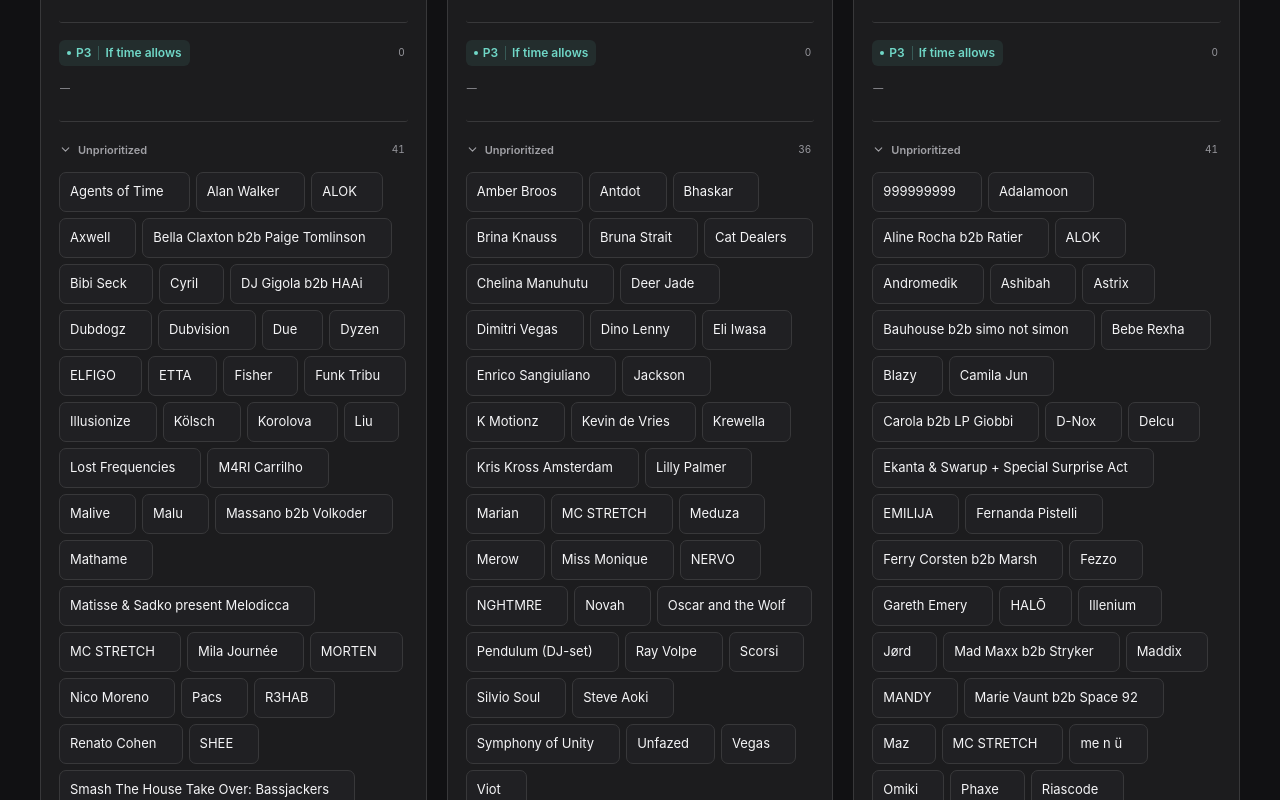
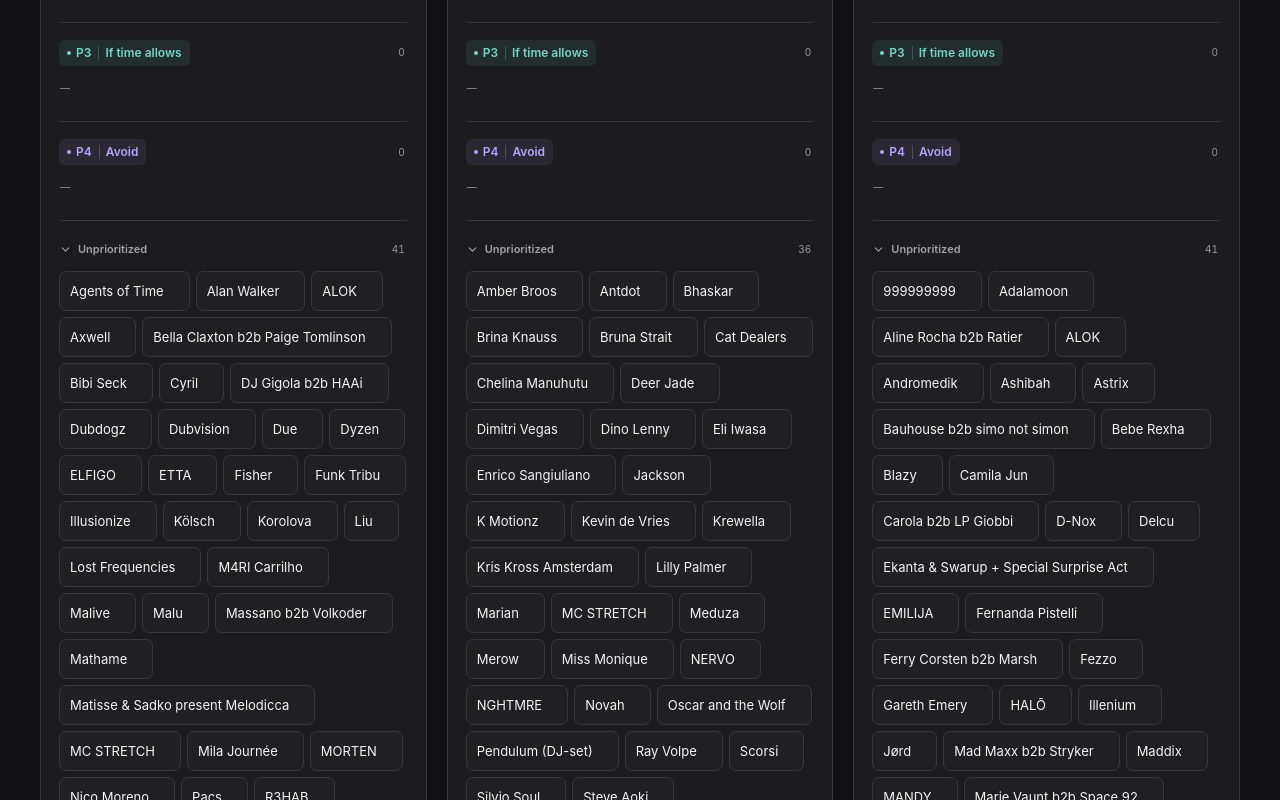
Before and after one commit to heldercostaa/set.prio, a React (Vite) app: page / in a window 1280 px wide. Shown: the part 780-1580 px from the top of the page. Built offline with nearby package versions, Linux system fonts and the light colour scheme.

Commit message:
feat: add an avoid priority for unwanted performances

```diff
--- a/src/i18n.ts
+++ b/src/i18n.ts
@@ -206,12 +206,19 @@ export function messages(language: Language) {
   return language === 'pt-BR' ? pt : en;
 }
 const priorityLabels = {
-  en: { P0: 'Must-see', P1: 'High priority', P2: 'Medium priority', P3: 'If time allows' },
+  en: {
+    P0: 'Must-see',
+    P1: 'High priority',
+    P2: 'Medium priority',
+    P3: 'If time allows',
+    P4: 'Avoid',
+  },
   'pt-BR': {
     P0: 'Imperdíveis',
     P1: 'Alta prioridade',
     P2: 'Prioridade média',
     P3: 'Se sobrar tempo',
+    P4: 'Evitar',
   },
 };
 export function priorityLabel(priority: Priority, language: Language) {
--- a/src/store/planner.ts
+++ b/src/store/planner.ts
@@ -34,7 +34,8 @@ function load(): { preferences: Preferences; error: StorageError; writable: bool
       throw new Error('Unsupported save');
     const validPriorities = Object.values(data.priorities).every(
       (value) =>
-        value === null || (typeof value === 'string' && ['P0', 'P1', 'P2', 'P3'].includes(value))
+        value === null ||
+        (typeof value === 'string' && ['P0', 'P1', 'P2', 'P3', 'P4'].includes(value))
     );
     const validRatings = Object.values(data.ratings).every(
       (value) =>
--- a/src/styles/board.css
+++ b/src/styles/board.css
@@ -182,3 +182,7 @@
 .priority-group:has(.empty-priority) {
   min-height: 88px;
 }
+
+.priority-p4 {
+  --priority: #b7a1ff;
+}
--- a/src/types.ts
+++ b/src/types.ts
@@ -1,8 +1,8 @@
 export type Language = 'en' | 'pt-BR';
-export type Priority = 'P0' | 'P1' | 'P2' | 'P3';
+export type Priority = 'P0' | 'P1' | 'P2' | 'P3' | 'P4';
 export const DAYS = ['2027-04-30', '2027-05-01', '2027-05-02'] as const;
 export type Day = (typeof DAYS)[number];
-export const PRIORITIES: Priority[] = ['P0', 'P1', 'P2', 'P3'];
+export const PRIORITIES: Priority[] = ['P0', 'P1', 'P2', 'P3', 'P4'];
 export interface Artist {
   id: string;
   name: string;
--- a/src/utils/exports.ts
+++ b/src/utils/exports.ts
@@ -189,7 +189,7 @@ export function downloadBlob(blob: Blob, filename: string) {
   anchor.remove();
   setTimeout(() => URL.revokeObjectURL(url), 1000);
 }
-const palette = { P0: '#ff6961', P1: '#ffb266', P2: '#ffe066', P3: '#70d7c7' };
+const palette = { P0: '#ff6961', P1: '#ffb266', P2: '#ffe066', P3: '#70d7c7', P4: '#b7a1ff' };
 export async function boardImage(entries: ExportEntry[], language: Language): Promise<Blob> {
   await document.fonts.ready;
   const t = messages(language);
@@ -381,7 +381,7 @@ export async function boardImage(entries: ExportEntry[], language: Language): Pr
       }
       if (!group.names.length) label('—', x + 20, y + 65, 16, 400, secondary);
       y += group.height;
-      if (group.priority !== 'P3') {
+      if (group.priority !== PRIORITIES.at(-1)) {
         context.strokeStyle = line;
         context.beginPath();
         context.moveTo(x + 20, y);
```
Also changed, not shown: 2 other files (tests, documents, lock files or other folders).
